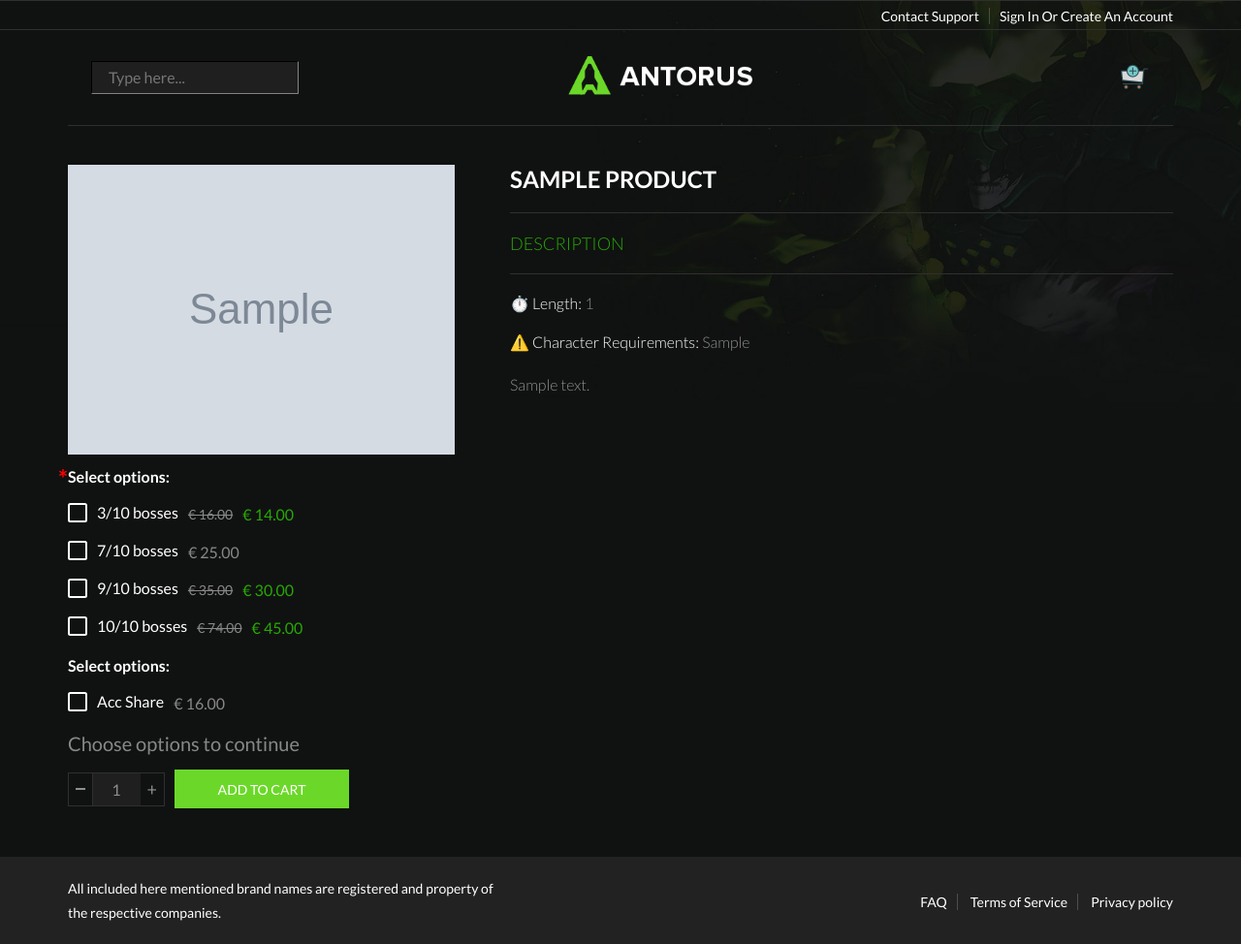
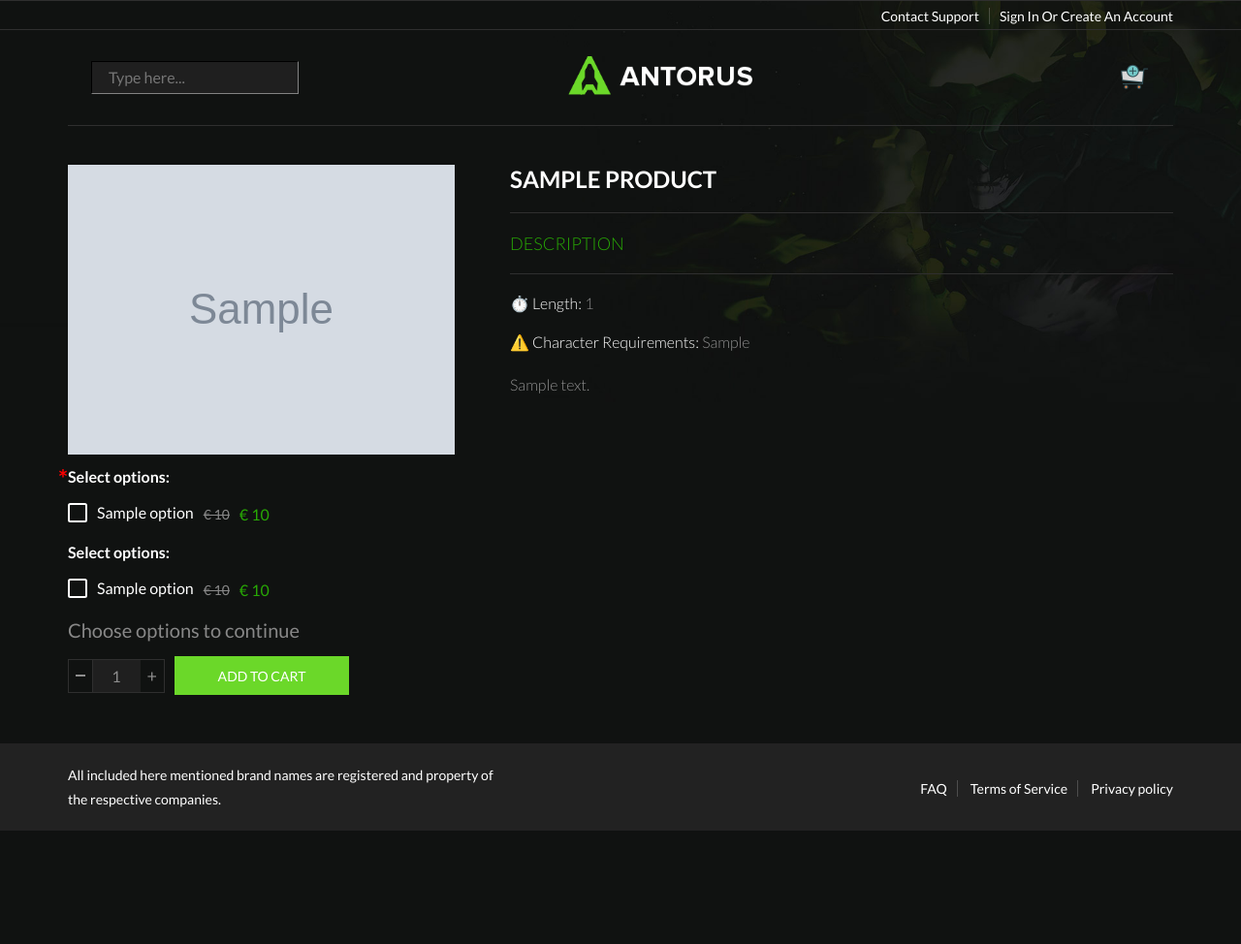
Before and after one commit to karamzi/antorus, a Django app: template templates/product.html in a window 1280 px wide. Shown: the whole page at 97% size. After the commit the page ends 857 px from the top, so only its background shows below. Run offline with Django 3.2, Linux system fonts and the light colour scheme; the template is opened without the code that fills it: most values are stand-ins (such as "Sample title", 1, 10 or a date in 2020); grey boxes marked "Sample" are stand-in pictures.

Commit message:
add oprions

```diff
--- a/req.txt
+++ b/req.txt
@@ -1,5 +1,6 @@
 asgiref==3.3.1
 Django==3.1.7
+django-cleanup==5.1.0
 Pillow==8.1.0
 pytz==2021.1
 sqlparse==0.4.1
--- a/static/css/checkbox.css
+++ b/static/css/checkbox.css
@@ -2,7 +2,6 @@
 
 :root {
 	--checkbox-size: 20px;
-	--bg-color: #FFA69E;
 	--checkbox-color: #FFFFFF;
 	--hover-color: #FF686B;
 	--tick-color: #84DCC6;
--- a/templates/product.html
+++ b/templates/product.html
@@ -17,65 +17,48 @@
                     <div class="product_img">
                         <img src="{{ product.image.url }}" alt="">
                     </div>
+                    {% if product.product_required_option.all %}
                         <div class="required_options">
                             <p>Select options:</p>
+                            {% for option in product.product_required_option.all %}
                                 <div class="option">
                                     <div class="checkbox">
-                                <input type="checkbox" id="cb1">
-                                <label for="cb1">
+                                        <input class="required" type="checkbox" id="cd{{ option.name }}{{ option.id }}">
+                                        <label for="cd{{ option.name }}{{ option.id }}">
                                             <div class="tick"></div>
                                         </label>
                                     </div>
-                            <div class="option_name">3/10 bosses</div>
-                            <div class="option_price old">€ 16.00</div>
-                            <div class="option_new_price">€ 14.00</div>
+                                    <div class="option_name">{{ option.name }}</div>
+                                    <div class="option_price {% if option.new_price_euro %}old{% endif %}">
+                                        € {{ option.price_euro }}</div>
+                                    {% if option.new_price_euro %}
+                                        <div class="option_new_price">€ {{ option.new_price_euro }}</div>
+                                    {% endif %}
                                 </div>
+                            {% endfor %}
+                        </div>
+                    {% endif %}
+                    {% if product.product_addition_option.all %}
+                        <div class="addition_options">
+                            <p>Select options:</p>
+                            {% for option in product.product_addition_option.all %}
                                 <div class="option">
                                     <div class="checkbox">
-                                <input type="checkbox" id="cb2">
-                                <label for="cb2">
+                                        <input class="addition" type="checkbox" id="cd{{ option.name }}{{ option.id }}">
+                                        <label for="cd{{ option.name }}{{ option.id }}">
                                             <div class="tick"></div>
                                         </label>
                                     </div>
-                            <div class="option_name">7/10 bosses</div>
-                            <div class="option_price">€ 25.00</div>
+                                    <div class="option_name">{{ option.name }}</div>
+                                    <div class="option_price {% if option.new_price_euro %}old{% endif %}">
+                                        € {{ option.price_euro }}</div>
+                                    {% if option.new_price_euro %}
+                                        <div class="option_new_price">€ {{ option.new_price_euro }}</div>
+                                    {% endif %}
                                 </div>
-                        <div class="option">
-                            <div class="checkbox">
-                                <input type="checkbox" id="cb3">
-                                <label for="cb3">
-                                    <div class="tick"></div>
-                                </label>
+                            {% endfor %}
                         </div>
-                            <div class="option_name">9/10 bosses</div>
-                            <div class="option_price old">€ 35.00</div>
-                            <div class="option_new_price">€ 30.00</div>
-                        </div>
-                        <div class="option">
-                            <div class="checkbox">
-                                <input type="checkbox" id="cb4">
-                                <label for="cb4">
-                                    <div class="tick"></div>
-                                </label>
-                            </div>
-                            <div class="option_name">10/10 bosses</div>
-                            <div class="option_price old">€ 74.00</div>
-                            <div class="option_new_price">€ 45.00</div>
-                        </div>
-                    </div>
-                    <div class="addition_options">
-                        <p>Select options:</p>
-                        <div class="option">
-                            <div class="checkbox">
-                                <input type="checkbox" id="cb5">
-                                <label for="cb5">
-                                    <div class="tick"></div>
-                                </label>
-                            </div>
-                            <div class="option_name">Acc Share</div>
-                            <div class="option_price">€ 16.00</div>
-                        </div>
-                    </div>
+                    {% endif %}
                     <div class="price">
                         <p>Choose options to continue</p>
                     </div>
```
Also changed, not shown: main/admin.py (+16 -1 lines), main/models.py (+53 -3 lines), 1 other file. Lines whose indentation alone changed are shown as unchanged.
